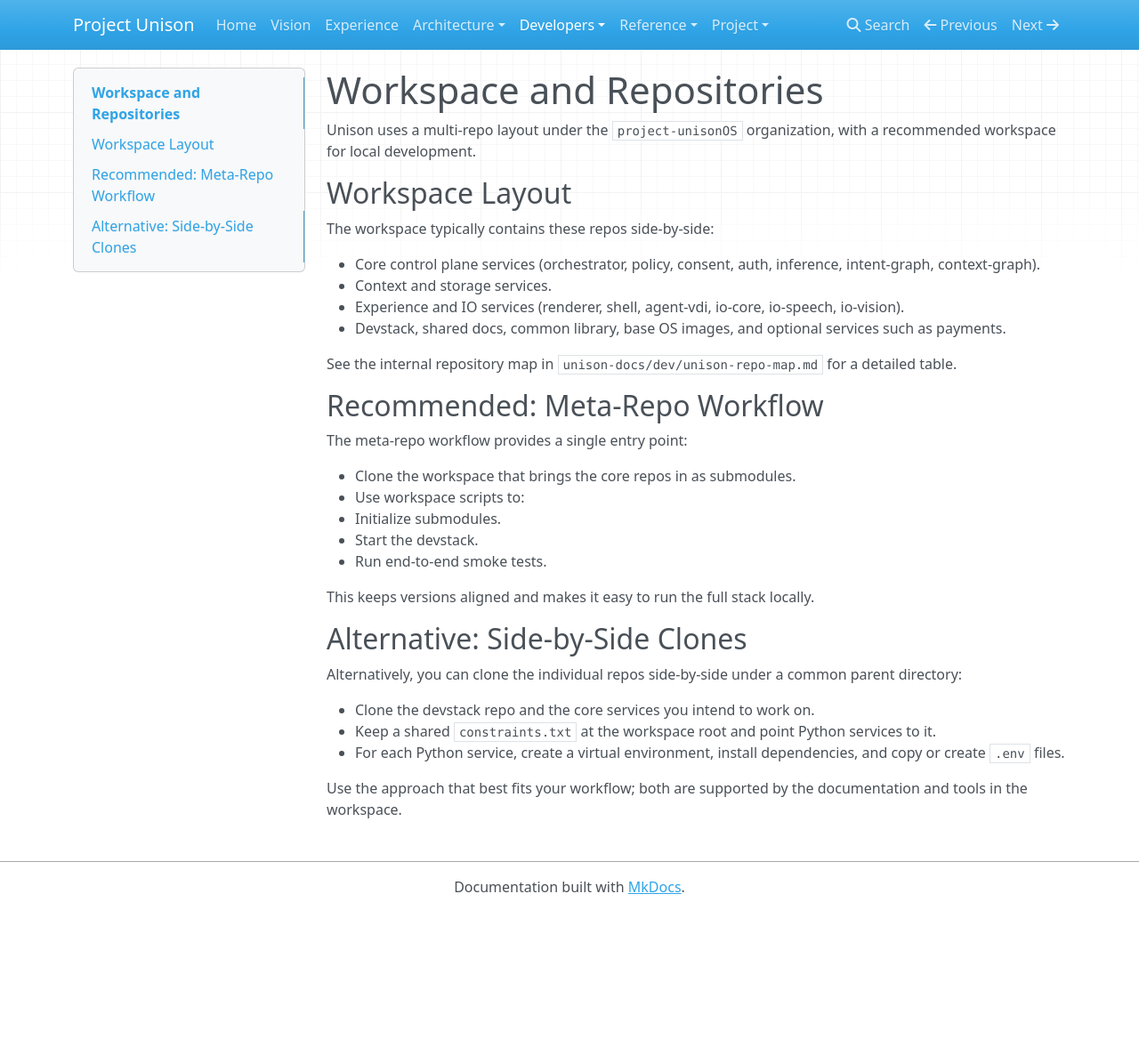
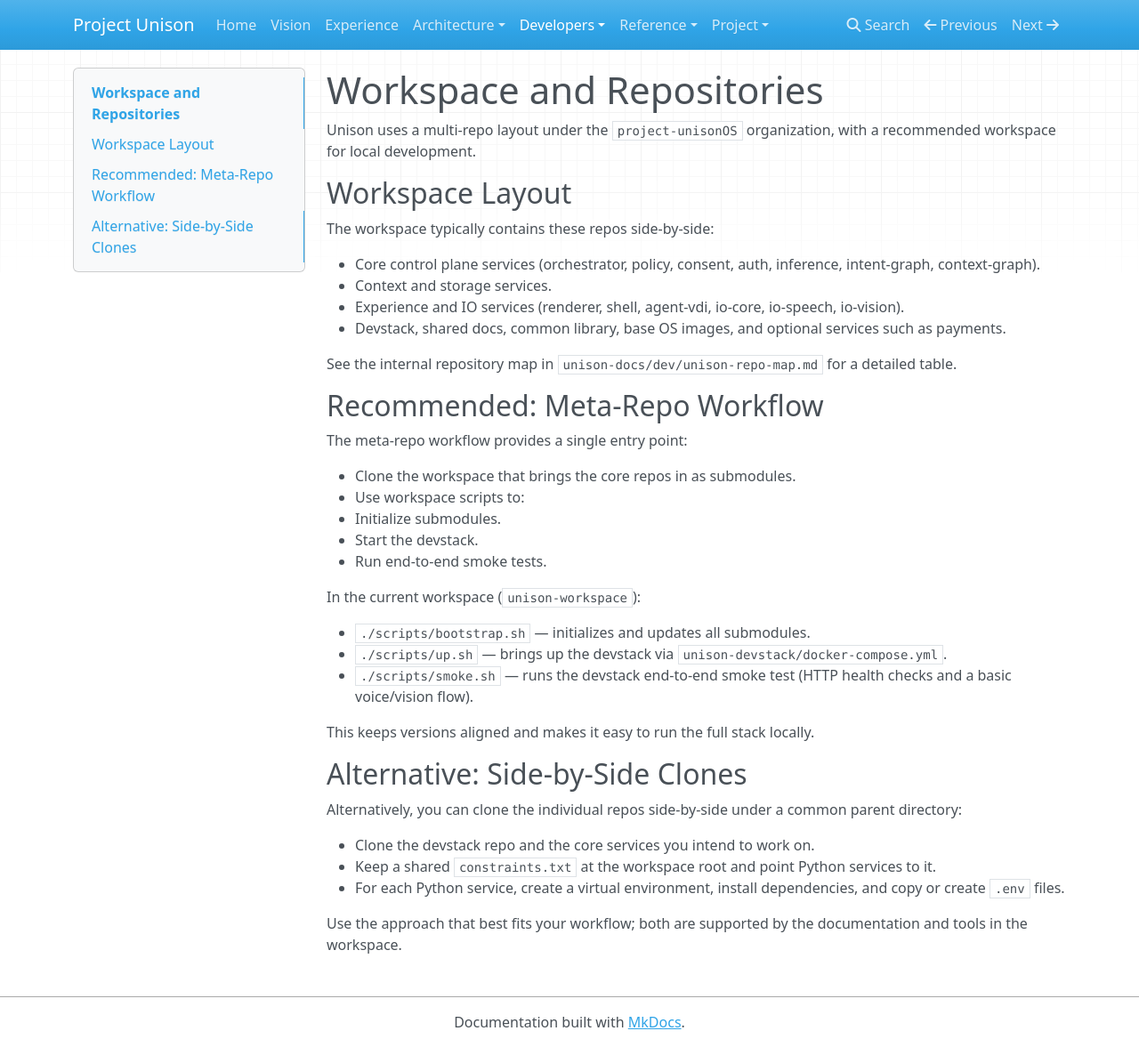
Before and after one commit to project-unisonOS/project-unisonos.github.io, an MkDocs documentation site: the page built from docs/developers/workspace-and-repos.md, in a window 1280 px wide and 1177 px high. Shown: the whole window at 89% size. Built offline with MkDocs 1.6.1, drawn with Linux system fonts in a browser that asks for light colours; nearby versions of some CDN libraries.

Commit message:
Document workspace bootstrap and smoke scripts

```diff
--- a/docs/developers/workspace-and-repos.md
+++ b/docs/developers/workspace-and-repos.md
@@ -23,6 +23,12 @@ The meta-repo workflow provides a single entry point:
   - Start the devstack.
   - Run end-to-end smoke tests.
 
+In the current workspace (`unison-workspace`):
+
+- `./scripts/bootstrap.sh` — initializes and updates all submodules.
+- `./scripts/up.sh` — brings up the devstack via `unison-devstack/docker-compose.yml`.
+- `./scripts/smoke.sh` — runs the devstack end-to-end smoke test (HTTP health checks and a basic voice/vision flow).
+
 This keeps versions aligned and makes it easy to run the full stack locally.
 
 ## Alternative: Side-by-Side Clones
```
